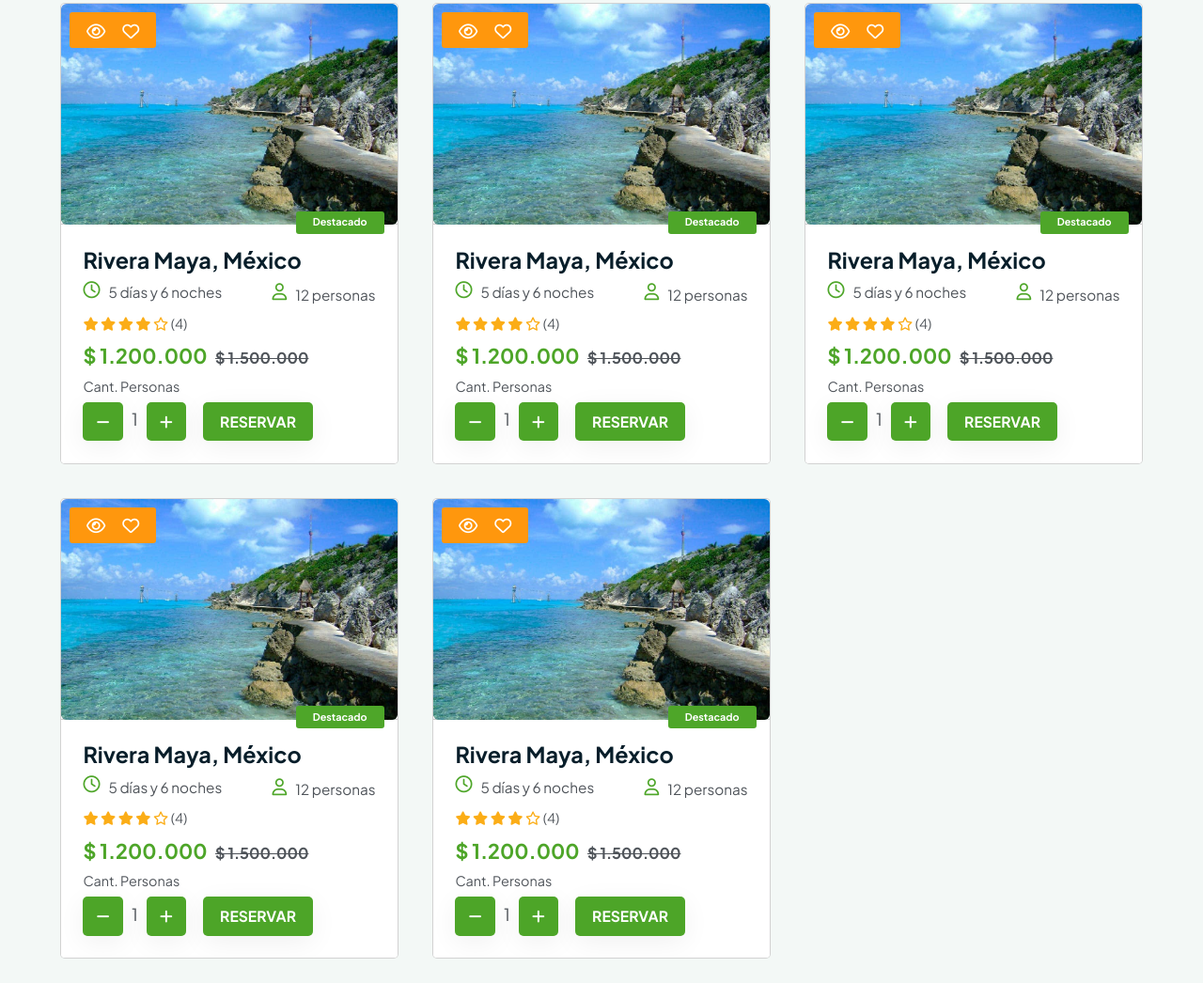
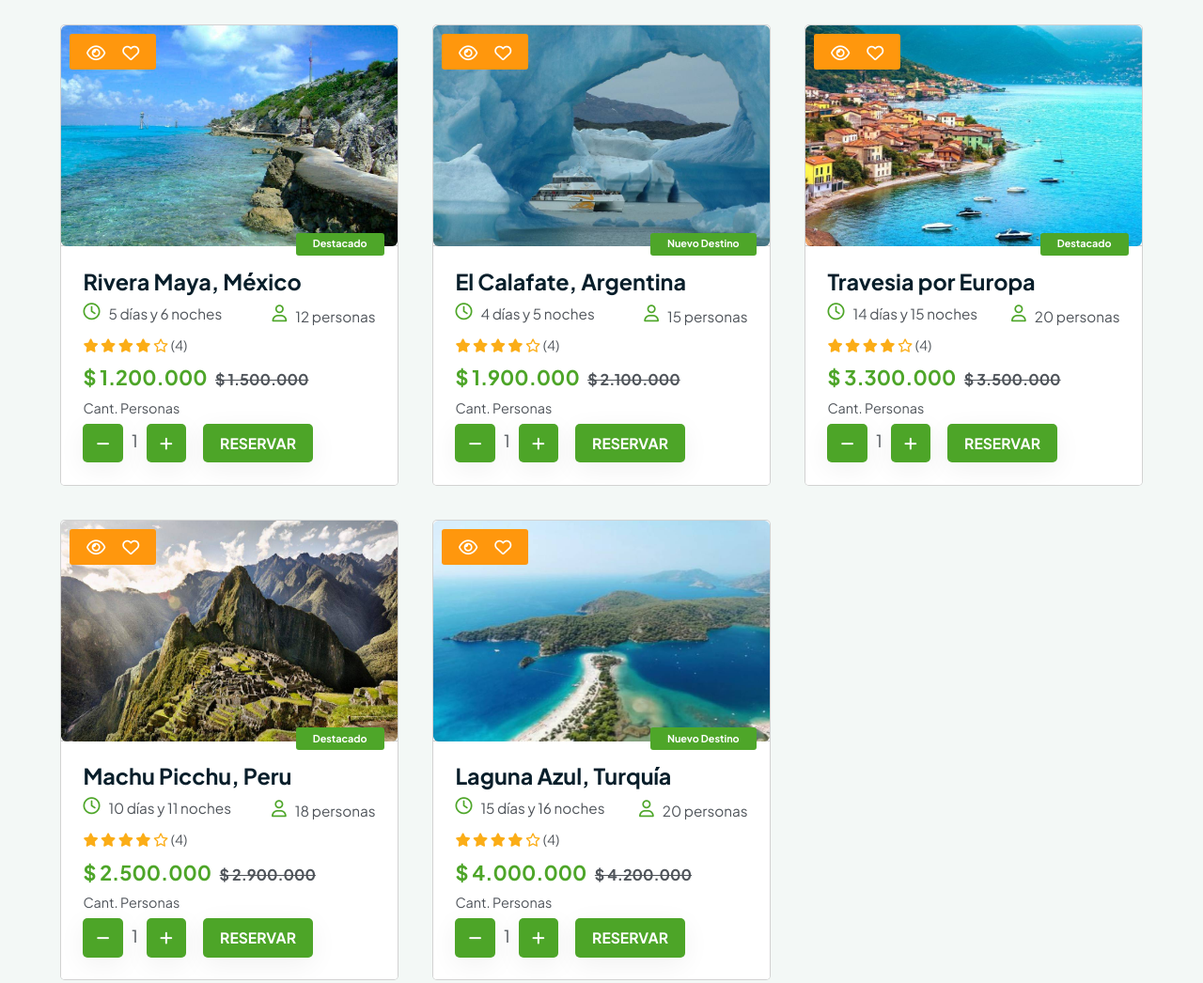
Before and after one commit to CaroUmi/Proyecto-Adventoure, a website: page index.html in a window 1280 px wide. Shown: the part 1626-2672 px from the top of the page at 94% size. Drawn offline with nearby package versions, Linux system fonts and the light colour scheme; a web font is replaced by a local one.

Commit message:
Corrección de textos

```diff
--- a/index.html
+++ b/index.html
@@ -44,7 +44,7 @@
       <div class="banner-content">
         <h3 class="subtitle-banner">Explora el mundo</h3>
         <h1>Viajes y Turismo Aventura</h1>
-        <p>Lorem, ipsum dolor sit amet consectetur adipisicing elit. Impedit in quaerat fugiat mollitia.</p>
+        <p>Desde selváticas travesías hasta ascensos a cumbres inexploradas, creamos itinerarios únicos y aseguramos tu seguridad y diversión.</p>
         <button class="button-banner">Empecemos</button>
       </div>
       </div>
@@ -104,20 +104,17 @@
         <img class="img-presentacion" src="./assets/images/presentacion.jpg" alt="">
         <div class="text-presentacion">
           <h2 class="title-presentacion">Una gran oportunidad par un viaje de aventura</h2>
-          <p>Lorem ipsum dolor sit amet consectetur, adipisicing elit. Unde iusto totam in placeat amet minima
-            nostrum a! Ullam, amet quisquam?</p>
+          <p>Desde selváticas travesías hasta ascensos a cumbres inexploradas, creamos itinerarios únicos y aseguramos tu seguridad y diversión. Vive la aventura al límite con nosotros. ¡Descubre el mundo como nunca antes!</p>
           <div class="detail">
             <div class="detail-presentacion">
               <i class="fa-solid fa-person-hiking"></i>
               <h3>Guias de viaje de Confianza</h3>
-              <p>Lorem ipsum dolor sit amet consectetur adipisicing elit. Ratione illo ullam distinctio quod
-                sed. Odio?</p>
+              <p>Viajes extremos y seguros con guías expertos. Vive aventuras únicas con confianza.</p>
             </div>
             <div class="detail-presentacion">
               <i class="fa-solid fa-route"></i>
               <h3>Viajes Personalizados</h3>
-              <p>Lorem ipsum dolor sit amet consectetur adipisicing elit. Ratione illo ullam distinctio quod
-                sed. Odio?</p>
+              <p>Viajes a medida con itinerarios únicos. Vive experiencias inigualables y emocionantes.</p>
             </div>
           </div>
           <button class="button-presentacion">Mas sobre nosotros</button>
@@ -179,26 +176,26 @@
           </div>
           <div class="card">
             <div class="card-header">
-              <a href="./pages/product.html"><img class="card-img" src="./assets/images/products/riviera-maya-1.jpg"
-                  alt="imagen de playa en Rievera Maya"></a>
+              <a href="./pages/product.html"><img class="card-img" src="./assets/images/products/calafate.jpg"
+                  alt="imagen de calafate"></a>
               <div class="actions">
                 <a href="#" class="link-actions"><i class="fa-regular fa-eye"></i></a>
                 <a href="#" class="link-actions"><i class="fa-regular fa-heart"></i></a>
               </div>
             </div>
             <div class="card-main">
-              <h5 class="card-category">Destacado</h5>
+              <h5 class="card-category">Nuevo Destino</h5>
               <a href="./pages/product.html">
-                <h3 class="card-title">Rivera Maya, México</h3>
+                <h3 class="card-title">El Calafate, Argentina</h3>
               </a>
               <div class="card-info">
                 <div class="icon-info">
                   <i class="fa-regular fa-clock"></i>
-                  <p class="card-days">5 días y 6 noches</p>
+                  <p class="card-days">4 días y 5 noches</p>
                 </div>
                 <div class="icon-info">
                   <i class="fa-regular fa-user"></i>
-                  <p class="card-cupos">12 personas</p>
+                  <p class="card-cupos">15 personas</p>
                 </div>
               </div>
               <div class="card-average">
@@ -210,8 +207,8 @@
                 (4)
               </div>
               <div class="card-price">
-                <span class="price">$ 1.200.000</span>
-                <span class="normal-price">$ 1.500.000</span>
+                <span class="price">$ 1.900.000</span>
+                <span class="normal-price">$ 2.100.000</span>
               </div>
               <div class="quantity">
                 <p class="selection-label">Cant. Personas</p>
@@ -228,8 +225,8 @@
           </div>
           <div class="card">
             <div class="card-header">
-              <a href="./pages/product.html"><img class="card-img" src="./assets/images/products/riviera-maya-1.jpg"
-                  alt="imagen de playa en Rievera Maya"></a>
+              <a href="./pages/product.html"><img class="card-img" src="./assets/images/products/europa.jpg"
+                  alt="imagen de europa"></a>
               <div class="actions">
                 <a href="#" class="link-actions"><i class="fa-regular fa-eye"></i></a>
                 <a href="#" class="link-actions"><i class="fa-regular fa-heart"></i></a>
@@ -238,16 +235,16 @@
             <div class="card-main">
               <h5 class="card-category">Destacado</h5>
               <a href="./pages/product.html">
-                <h3 class="card-title">Rivera Maya, México</h3>
+                <h3 class="card-title">Travesia por Europa</h3>
               </a>
               <div class="card-info">
                 <div class="icon-info">
                   <i class="fa-regular fa-clock"></i>
-                  <p class="card-days">5 días y 6 noches</p>
+                  <p class="card-days">14 días y 15 noches</p>
                 </div>
                 <div class="icon-info">
                   <i class="fa-regular fa-user"></i>
-                  <p class="card-cupos">12 personas</p>
+                  <p class="card-cupos">20 personas</p>
                 </div>
               </div>
               <div class="card-average">
@@ -259,8 +256,8 @@
                 (4)
               </div>
               <div class="card-price">
-                <span class="price">$ 1.200.000</span>
-                <span class="normal-price">$ 1.500.000</span>
+                <span class="price">$ 3.300.000</span>
+                <span class="normal-price">$ 3.500.000</span>
               </div>
               <div class="quantity">
                 <p class="selection-label">Cant. Personas</p>
@@ -277,8 +274,8 @@
           </div>
           <div class="card">
             <div class="card-header">
-              <a href="./pages/product.html"><img class="card-img" src="./assets/images/products/riviera-maya-1.jpg"
-                  alt="imagen de playa en Rievera Maya"></a>
+              <a href="./pages/product.html"><img class="card-img" src="./assets/images/products/machu-picchu.jpg"
+                  alt="imagen de Machu Picchu"></a>
               <div class="actions">
                 <a href="#" class="link-actions"><i class="fa-regular fa-eye"></i></a>
                 <a href="#" class="link-actions"><i class="fa-regular fa-heart"></i></a>
@@ -287,16 +284,16 @@
             <div class="card-main">
               <h5 class="card-category">Destacado</h5>
               <a href="./pages/product.html">
-                <h3 class="card-title">Rivera Maya, México</h3>
+                <h3 class="card-title">Machu Picchu, Peru</h3>
               </a>
               <div class="card-info">
                 <div class="icon-info">
                   <i class="fa-regular fa-clock"></i>
-                  <p class="card-days">5 días y 6 noches</p>
+                  <p class="card-days">10 días y 11 noches</p>
                 </div>
                 <div class="icon-info">
                   <i class="fa-regular fa-user"></i>
-                  <p class="card-cupos">12 personas</p>
+                  <p class="card-cupos">18 personas</p>
                 </div>
               </div>
               <div class="card-average">
@@ -308,8 +305,8 @@
                 (4)
               </div>
               <div class="card-price">
-                <span class="price">$ 1.200.000</span>
-                <span class="normal-price">$ 1.500.000</span>
+                <span class="price">$ 2.500.000</span>
+                <span class="normal-price">$ 2.900.000</span>
               </div>
               <div class="quantity">
                 <p class="selection-label">Cant. Personas</p>
@@ -326,26 +323,26 @@
           </div>
           <div class="card">
             <div class="card-header">
-              <a href="./pages/product.html"><img class="card-img" src="./assets/images/products/riviera-maya-1.jpg"
-                  alt="imagen de playa en Rievera Maya"></a>
+              <a href="./pages/product.html"><img class="card-img" src="./assets/images/products/turquia.jpg"
+                  alt="imagen laguna azul Turquia"></a>
               <div class="actions">
                 <a href="#" class="link-actions"><i class="fa-regular fa-eye"></i></a>
                 <a href="#" class="link-actions"><i class="fa-regular fa-heart"></i></a>
               </div>
             </div>
             <div class="card-main">
-              <h5 class="card-category">Destacado</h5>
+              <h5 class="card-category">Nuevo Destino</h5>
               <a href="./pages/product.html">
-                <h3 class="card-title">Rivera Maya, México</h3>
+                <h3 class="card-title">Laguna Azul, Turquía</h3>
               </a>
               <div class="card-info">
                 <div class="icon-info">
                   <i class="fa-regular fa-clock"></i>
-                  <p class="card-days">5 días y 6 noches</p>
+                  <p class="card-days">15 días y 16 noches</p>
                 </div>
                 <div class="icon-info">
                   <i class="fa-regular fa-user"></i>
-                  <p class="card-cupos">12 personas</p>
+                  <p class="card-cupos">20 personas</p>
                 </div>
               </div>
               <div class="card-average">
@@ -357,8 +354,8 @@
                 (4)
               </div>
               <div class="card-price">
-                <span class="price">$ 1.200.000</span>
-                <span class="normal-price">$ 1.500.000</span>
+                <span class="price">$ 4.000.000</span>
+                <span class="normal-price">$ 4.200.000</span>
               </div>
               <div class="quantity">
                 <p class="selection-label">Cant. Personas</p>
```
Also changed, not shown: pages/about.html (+5 -9 lines), pages/contact.html (+3 -1 lines), pages/login.html (+1 -0 lines), pages/product.html (+13 -26 lines), assets/images/products/calafate.jpg (added), assets/images/products/europa.jpg (added), assets/images/products/machu-picchu.jpg (added), assets/images/products/turquia.jpg (added).
